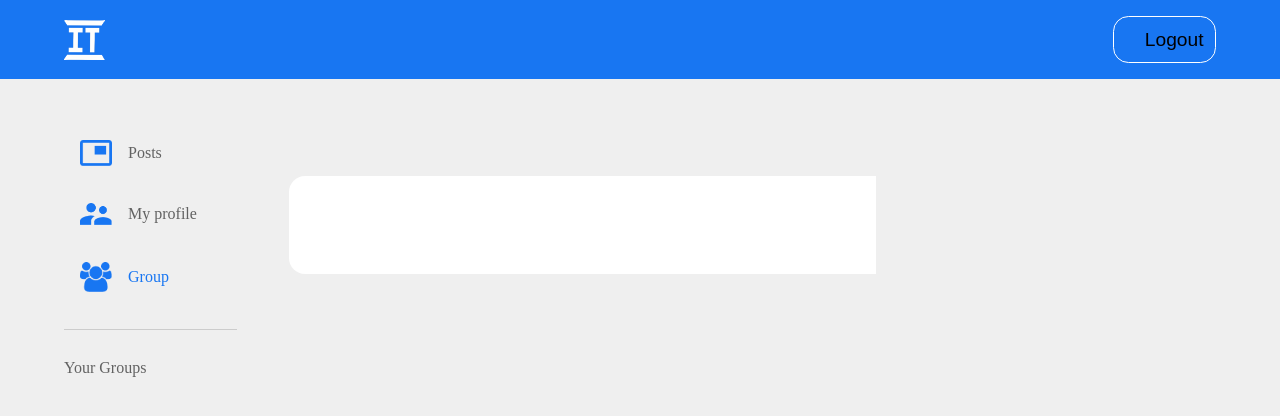
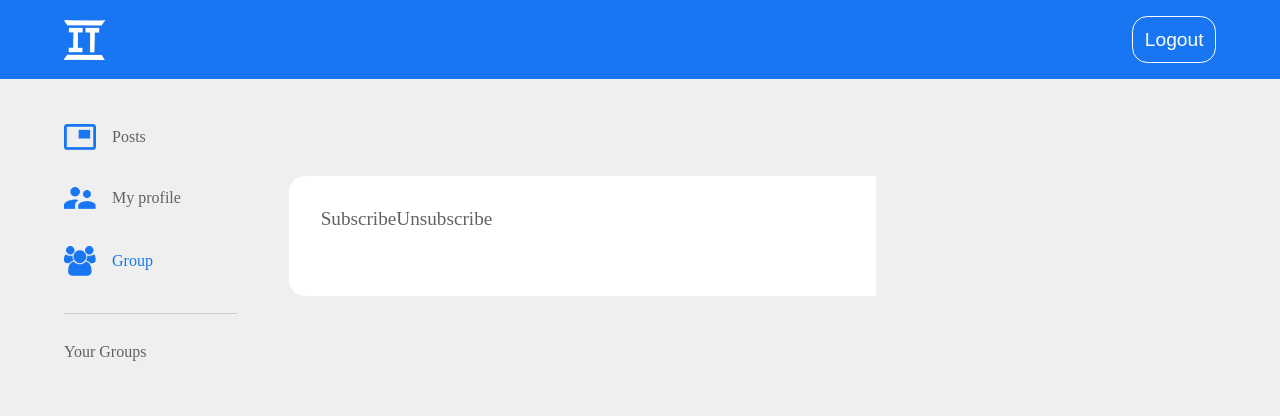
Before and after one commit to andricmilos/socijalni-client, a React (Vite) app: page /groups in a window 1280 px wide. Shown: the top 416 px of the page. Built offline with nearby package versions, Linux system fonts and the light colour scheme; no server answers.

Commit message:
Dodato subscribe i unsubscribe za grupe

```diff
--- a/src/GrupeKorisnika.jsx
+++ b/src/GrupeKorisnika.jsx
@@ -25,13 +25,13 @@ export default function GrupeKorisnika() {
 
                     jsonData2.map((key, index) => {
                       if (listaaa.includes(key.id.toString())) {
-                        resenje += '<a href="/log/' + key.id.toString() + '">' + key.ime + '</a>';
+                        resenje += '<a class="uvlacenjeGrupe" href="/log/' + key.id.toString() + '">' + key.ime + '</a>';
                       }
                     })
 
                     document.getElementById("nesto").innerHTML = resenje
                   } else {
-                    document.getElementById("nesto").innerHTML = '<a>Nemate grupe</a>';
+                    document.getElementById("nesto").innerHTML = '<a class="uvlacenjeGrupe">Nemate grupe</a>';
                   }
                 }
               })
--- a/src/RequestPost.js
+++ b/src/RequestPost.js
@@ -12,13 +12,15 @@ export default function requestPost(url, json, signature) {
       "Access-Control-Allow-Origin": "*",
     }
   ).then(response => {
-    if(signature=="signup" && response.data=="Uspesno")
-    {
-        window.location.href = "/login";
+    if (signature == "signup" && response.data == "Uspesno") {
+      window.location.href = "/login";
     }
-    else
-    {
-        alert(response.data);
+    else if (signature == "Grupe") {
+      alert(response.data);
+      window.location.href = "/groups";
+    }
+    else {
+      alert(response.data);
     }
   })
     .catch(error => {
--- a/src/grupeTable.jsx
+++ b/src/grupeTable.jsx
@@ -1,4 +1,5 @@
 import React, { useState, useEffect } from 'react';
+import requestPost from './RequestPost';
 
 
 export default function GrupeTable({ url }) {
@@ -23,6 +24,14 @@ export default function GrupeTable({ url }) {
             })
     }, []);
 
+    function Sub(vrednost) {
+        requestPost('http://localhost:8080/api/group/subscribe/', vrednost,"Grupe")
+    }
+
+    function Unsub(vrednost) {
+        requestPost('http://localhost:8080/api/group/unsubscribe/', vrednost,"Grupe")
+    }
+
     return (
         <>
 
@@ -33,6 +42,8 @@ export default function GrupeTable({ url }) {
                             <div>
                                 <p>{key.ime}</p>
                             </div>
+                            <p onClick={() => { Sub(key.id); }}>Subscribe</p>
+                            <p onClick={() => { Unsub(key.id); }}>Unsubscribe</p>
                         </div>
                         <p className="post-text">{key.opis}</p>
                     </div>
--- a/src/styles/GrupeKorisnika.css
+++ b/src/styles/GrupeKorisnika.css
@@ -1,4 +1,4 @@
-a{
+.uvlacenjeGrupe{
     color: black;
     margin-top: 1em;
     margin-left: 1em;
```
